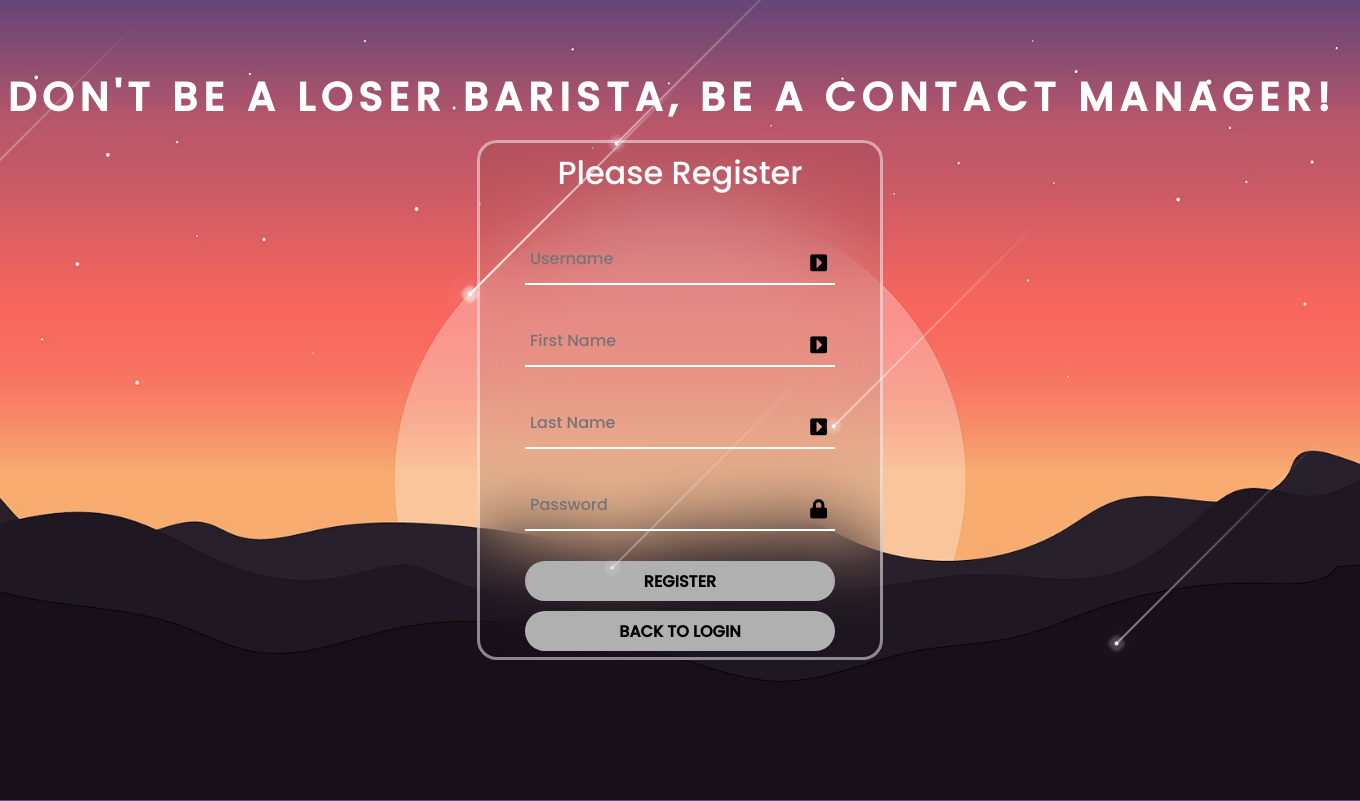
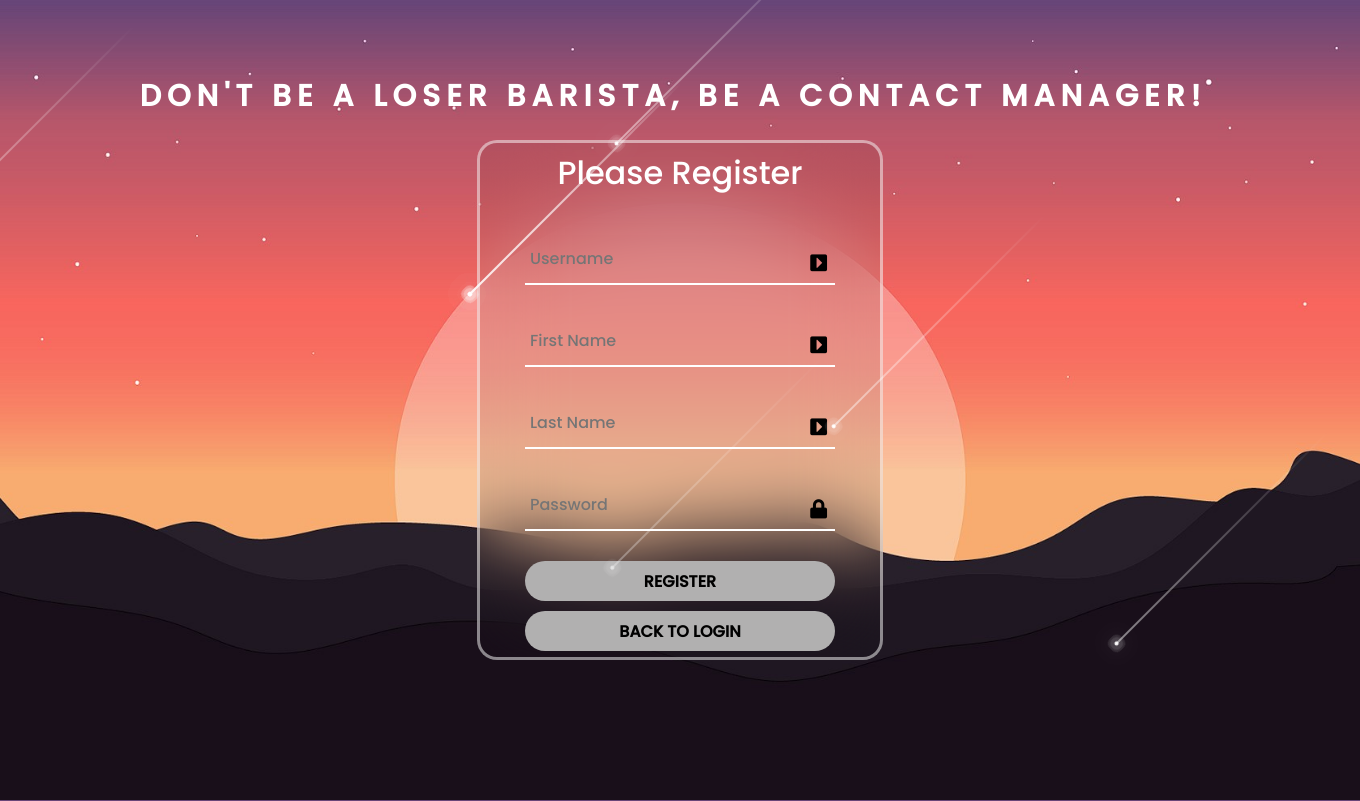
Before and after one commit to sopgeo/COP4331-project1, a PHP site: page /register.html in a window 1360 px wide. Shown: the top 801 px of the page. Run offline with PHP 8.4, Linux system fonts and the light colour scheme.

Commit message:
changed size of loser barista / fixed extra brackets

```diff
--- a/css/register.css
+++ b/css/register.css
@@ -23,10 +23,9 @@ pre#registerResult {
     padding: 5px;
 }
 
-pre#lastNameResult {{
+pre#lastNameResult {
     text-align: center;
     color: white;
-};
 }
 
 pre#lastNameResult {
@@ -172,7 +171,7 @@ p{
 }
 
 .text1{
-    font-size:40px;
+    font-size:30px;
     font-weight: 700;
     letter-spacing: 6px;
     background: none;
@@ -202,7 +201,7 @@ p{
     }
 
     30%{
-        letter-spacing: 23px;
+        letter-spacing: 15px;
         margin-bottom: -12px;
     }
 
```
